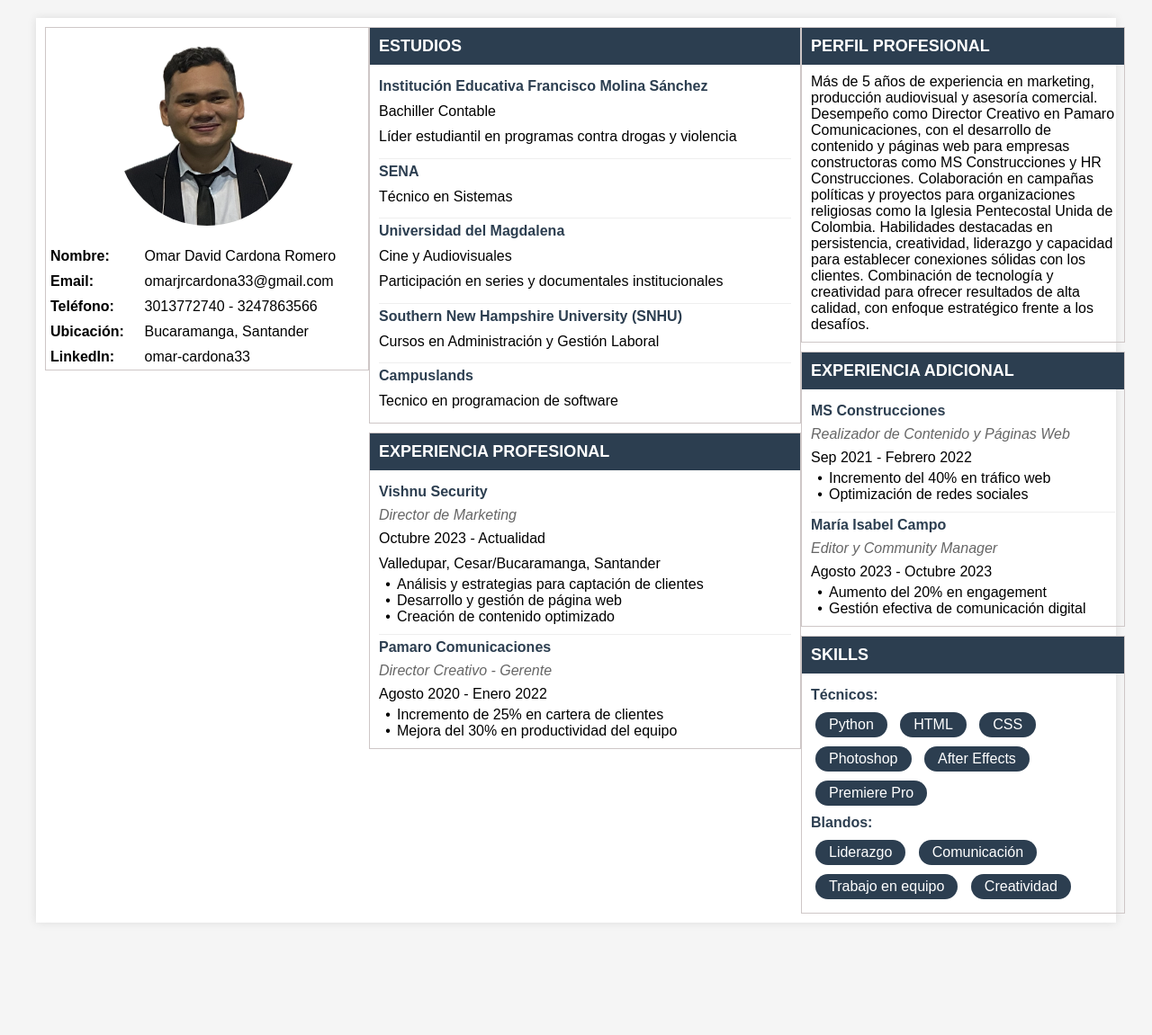
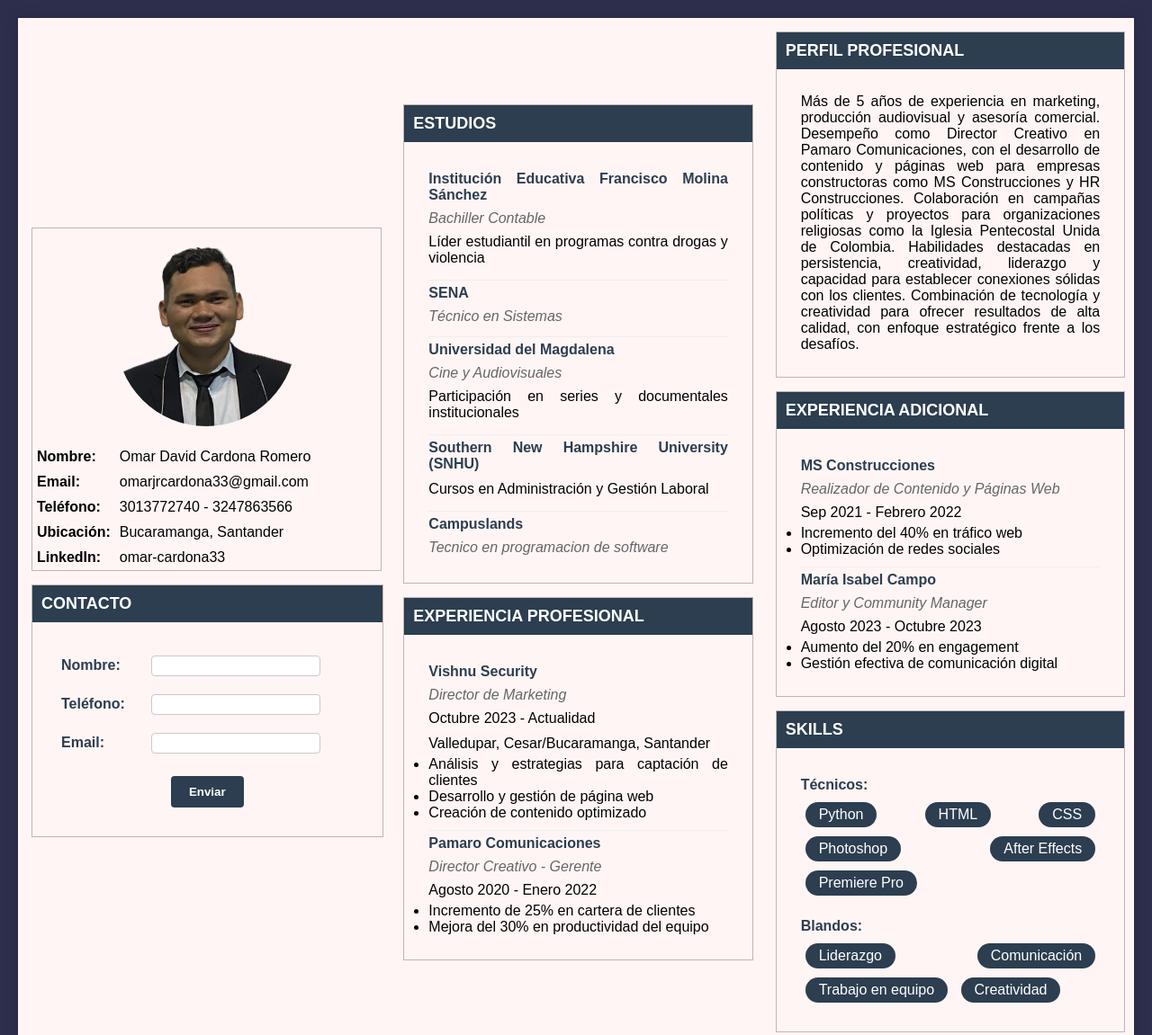
Before and after one commit to Omarjr33/projectcvOmarCadona, a plain HTML site: page index.html in a window 1280 px wide. Shown: the top 1151 px of the page at 90% size. Before the commit the page ends 1046 px from the top, so only its background shows below. Drawn offline with Linux system fonts and the light colour scheme.

Commit message:
ajuste margenes

```diff
--- a/css/style.css
+++ b/css/style.css
@@ -7,7 +7,7 @@
 
 body {
     padding: 20px;
-    background-color: #f5f5f5;
+    background-color: #2d2e4b;
 }
 
 table {
@@ -16,16 +16,16 @@ table {
 
 .main-table {
     width: 100%;
-    max-width: 1200px;
+    max-width: 1400px;
     margin: 0 auto;
-    background-color: white;
-    box-shadow: 0 0 10px rgba(0,0,0,0.1);
+    background-color: rgb(255, 245, 245);
+    box-shadow: 0 0 15px rgba(0,0,0,0.1);
 }
 
 .section-table {
-    width: 100%;
-    border: 1px solid #cec7c7;
-    margin: 10px;
+    width: 94%;
+    border: 1px solid #c0b5b5;
+    margin: 15px;
 }
 
 .section-header {
@@ -50,7 +50,9 @@ table {
 }
 
 .content-cell {
-    padding: 10px;
+    padding: 27px;
+    text-align: justify;
+
 }
 
 .skill-tag {
--- a/index.html
+++ b/index.html
@@ -3,23 +3,18 @@
 <head>
     <meta charset="UTF-8">
     <meta name="viewport" content="width=device-width, initial-scale=1.0">
-    <title>CV - Omar Cardona</title>
+    <title>CV - Omar David Cardona Romero</title>
     <link rel="stylesheet" href="css/style.css">
 </head>
 <body>
-<table class="main-table" cellpadding="0" cellspacing="0">
+    <table class="main-table">
         <tr>
-        <!-- Columna Izquierda -->
-        <td width="30%" valign="top">
+            <td style="width: 33.33%;">
                 <table class="section-table">
                     <tr>
-                    <td align="center">
+                        <td>
                             <div class="profile-photo"></div>
-                    </td>
-                </tr>
-                <tr>
-                    <td>
-                        <table class="personal-info" width="100%">
+                            <table class="personal-info">
                                 <tr>
                                     <td><strong>Nombre:</strong></td>
                                     <td>Omar David Cardona Romero</td>
@@ -44,65 +39,105 @@
                         </td>
                     </tr>
                 </table>
+
+                <!-- Nuevo formulario de contacto -->
+                <div class="section-table">
+                    <div class="section-header">
+                        CONTACTO
+                    </div>
+                    <div class="content-cell">
+                        <form id="contact-form" style="width: 100%;">
+                            <table class="personal-info" style="width: 100%;">
+                                <tr>
+                                    <td style="width: 30%;">
+                                        <label for="name" style="font-weight: bold; color: #2c3e50;">Nombre:</label>
+                                    </td>
+                                    <td>
+                                        <input type="text" id="name" name="name"
+                                            style="width: 80%;
+                                                   padding: 3px;
+                                                   border: 1px solid #cec7c7;
+                                                   border-radius: 4px;
+                                                   margin: 5px 0;">
+                                    </td>
+                                </tr>
+                                <tr>
+                                    <td>
+                                        <label for="phone" style="font-weight: bold; color: #2c3e50;">Teléfono:</label>
+                                    </td>
+                                    <td>
+                                        <input type="tel" id="phone" name="phone"
+                                            style="width: 80%;
+                                                   padding: 3px;
+                                                   border: 1px solid #cec7c7;
+                                                   border-radius: 4px;
+                                                   margin: 5px 0;">
+                                    </td>
+                                </tr>
+                                <tr>
+                                    <td>
+                                        <label for="email" style="font-weight: bold; color: #2c3e50;">Email:</label>
+                                    </td>
+                                    <td>
+                                        <input type="email" id="email" name="email"
+                                            style="width: 80%;
+                                                   padding: 3px;
+                                                   border: 1px solid #cec7c7;
+                                                   border-radius: 4px;
+                                                   margin: 5px 0;">
+                                    </td>
+                                </tr>
+                                <tr>
+                                    <td colspan="2" style="text-align: center; padding-top: 15px;">
+                                        <button type="submit"
+                                            style="background-color: #2c3e50;
+                                                   color: white;
+                                                   padding: 10px 20px;
+                                                   border: none;
+                                                   border-radius: 4px;
+                                                   cursor: pointer;
+                                                   font-weight: bold;">
+                                            Enviar
+                                        </button>
+                                    </td>
+                                </tr>
+                            </table>
+                        </form>
+                    </div>
+                </div>
             </td>
 
-
-
-
-        <!-- Columna Central -->
-        <td width="40%" valign="top">
+            <td style="width: 33.33%;">
                 <table class="section-table">
                     <tr>
                         <td class="section-header">ESTUDIOS</td>
                     </tr>
                     <tr>
                         <td class="content-cell">
-                        <table width="100%">
-                            <tr>
-                                <td class="item-header">Institución Educativa Francisco Molina Sánchez</td>
-                            </tr>
-                            <tr>
-                                <td class="item-content">Bachiller Contable</td>
-                            </tr>
-                            <tr>
-                                <td class="item-content">Líder estudiantil en programas contra drogas y violencia</td>
-                            </tr>
-                            <tr class="divider-row"><td></td></tr>
+                            <div class="item-header">Institución Educativa Francisco Molina Sánchez</div>
+                            <div class="item-subheader">Bachiller Contable</div>
+                            <div class="item-content">Líder estudiantil en programas contra drogas y violencia</div>
 
-                            <tr>
-                                <td class="item-header">SENA</td>
-                            </tr>
-                            <tr>
-                                <td class="item-content">Técnico en Sistemas</td>
-                            </tr>
-                            <tr class="divider-row"><td></td></tr>
+                            <div class="divider-row"></div>
 
-                            <tr>
-                                <td class="item-header">Universidad del Magdalena</td>
-                            </tr>
-                            <tr>
-                                <td class="item-content">Cine y Audiovisuales</td>
-                            </tr>
-                            <tr>
-                                <td class="item-content">Participación en series y documentales institucionales</td>
-                            </tr>
-                            <tr class="divider-row"><td></td></tr>
+                            <div class="item-header">SENA</div>
+                            <div class="item-subheader">Técnico en Sistemas</div>
 
-                            <tr>
-                                <td class="item-header">Southern New Hampshire University (SNHU)</td>
-                            </tr>
-                            <tr>
-                                <td class="item-content">Cursos en Administración y Gestión Laboral</td>
-                            </tr>
-                            <tr class="divider-row"><td></td></tr>
+                            <div class="divider-row"></div>
 
-                            <tr>
-                                <td class="item-header">Campuslands</td>
-                            </tr>
-                            <tr>
-                                <td class="item-content">Tecnico en programacion de software</td>
-                            </tr>
-                        </table>
+                            <div class="item-header">Universidad del Magdalena</div>
+                            <div class="item-subheader">Cine y Audiovisuales</div>
+                            <div class="item-content">Participación en series y documentales institucionales</div>
+
+                            <div class="divider-row"></div>
+
+                            <div class="item-header">Southern New Hampshire University (SNHU)</div>
+                            <div class="item-content">Cursos en Administración y Gestión Laboral</div>
+
+                            <div class="divider-row"></div>
+
+                            <div class="item-header">Campuslands</div>
+                            <div class="item-subheader">Tecnico en programacion de software</div>
                         </td>
                     </tr>
                 </table>
@@ -113,77 +148,45 @@
                     </tr>
                     <tr>
                         <td class="content-cell">
-                        <table width="100%">
-                            <tr>
-                                <td class="item-header">Vishnu Security</td>
-                            </tr>
-                            <tr>
-                                <td class="item-subheader">Director de Marketing</td>
-                            </tr>
-                            <tr>
-                                <td class="item-content">Octubre 2023 - Actualidad</td>
-                            </tr>
-                            <tr>
-                                <td class="item-content">Valledupar, Cesar/Bucaramanga, Santander</td>
-                            </tr>
-                            <tr>
-                                <td>
-                                    <table width="100%">
-                                        <tr>
-                                            <td width="20" align="center">•</td>
-                                            <td>Análisis y estrategias para captación de clientes</td>
-                                        </tr>
-                                        <tr>
-                                            <td width="20" align="center">•</td>
-                                            <td>Desarrollo y gestión de página web</td>
-                                        </tr>
-                                        <tr>
-                                            <td width="20" align="center">•</td>
-                                            <td>Creación de contenido optimizado</td>
-                                        </tr>
-                                    </table>
-                                </td>
-                            </tr>
-                            <tr class="divider-row"><td></td></tr>
+                            <div class="item-header">Vishnu Security</div>
+                            <div class="item-subheader">Director de Marketing</div>
+                            <div class="item-content">Octubre 2023 - Actualidad</div>
+                            <div class="item-content">Valledupar, Cesar/Bucaramanga, Santander</div>
+                            <ul>
+                                <li>Análisis y estrategias para captación de clientes</li>
+                                <li>Desarrollo y gestión de página web</li>
+                                <li>Creación de contenido optimizado</li>
+                            </ul>
 
-                            <tr>
-                                <td class="item-header">Pamaro Comunicaciones</td>
-                            </tr>
-                            <tr>
-                                <td class="item-subheader">Director Creativo - Gerente</td>
-                            </tr>
-                            <tr>
-                                <td class="item-content">Agosto 2020 - Enero 2022</td>
-                            </tr>
-                            <tr>
-                                <td>
-                                    <table width="100%">
-                                        <tr>
-                                            <td width="20" align="center">•</td>
-                                            <td>Incremento de 25% en cartera de clientes</td>
-                                        </tr>
-                                        <tr>
-                                            <td width="20" align="center">•</td>
-                                            <td>Mejora del 30% en productividad del equipo</td>
-                                        </tr>
-                                    </table>
-                                </td>
-                            </tr>
-                        </table>
+                            <div class="divider-row"></div>
+
+                            <div class="item-header">Pamaro Comunicaciones</div>
+                            <div class="item-subheader">Director Creativo - Gerente</div>
+                            <div class="item-content">Agosto 2020 - Enero 2022</div>
+                            <ul>
+                                <li>Incremento de 25% en cartera de clientes</li>
+                                <li>Mejora del 30% en productividad del equipo</li>
+                            </ul>
                         </td>
                     </tr>
                 </table>
             </td>
 
-        <!-- Columna Derecha -->
-        <td width="30%" valign="top">
+            <td style="width: 33.33%;">
                 <table class="section-table">
                     <tr>
                         <td class="section-header">PERFIL PROFESIONAL</td>
                     </tr>
                     <tr>
                         <td class="content-cell">
-                        Más de 5 años de experiencia en marketing, producción audiovisual y asesoría comercial. Desempeño como Director Creativo en Pamaro Comunicaciones, con el desarrollo de contenido y páginas web para empresas constructoras como MS Construcciones y HR Construcciones. Colaboración en campañas políticas y proyectos para organizaciones religiosas como la Iglesia Pentecostal Unida de Colombia. Habilidades destacadas en persistencia, creatividad, liderazgo y capacidad para establecer conexiones sólidas con los clientes. Combinación de tecnología y creatividad para ofrecer resultados de alta calidad, con enfoque estratégico frente a los desafíos.
+                            Más de 5 años de experiencia en marketing, producción audiovisual y asesoría comercial.
+                            Desempeño como Director Creativo en Pamaro Comunicaciones, con el desarrollo de contenido
+                            y páginas web para empresas constructoras como MS Construcciones y HR Construcciones.
+                            Colaboración en campañas políticas y proyectos para organizaciones religiosas como la
+                            Iglesia Pentecostal Unida de Colombia. Habilidades destacadas en persistencia, creatividad,
+                            liderazgo y capacidad para establecer conexiones sólidas con los clientes. Combinación de
+                            tecnología y creatividad para ofrecer resultados de alta calidad, con enfoque estratégico
+                            frente a los desafíos.
                         </td>
                     </tr>
                 </table>
@@ -194,56 +197,23 @@
                     </tr>
                     <tr>
                         <td class="content-cell">
-                        <table width="100%">
-                            <tr>
-                                <td class="item-header">MS Construcciones</td>
-                            </tr>
-                            <tr>
-                                <td class="item-subheader">Realizador de Contenido y Páginas Web</td>
-                            </tr>
-                            <tr>
-                                <td class="item-content">Sep 2021 - Febrero 2022</td>
-                            </tr>
-                            <tr>
-                                <td>
-                                    <table width="100%">
-                                        <tr>
-                                            <td width="20" align="center">•</td>
-                                            <td>Incremento del 40% en tráfico web</td>
-                                        </tr>
-                                        <tr>
-                                            <td width="20" align="center">•</td>
-                                            <td>Optimización de redes sociales</td>
-                                        </tr>
-                                    </table>
-                                </td>
-                            </tr>
-                            <tr class="divider-row"><td></td></tr>
+                            <div class="item-header">MS Construcciones</div>
+                            <div class="item-subheader">Realizador de Contenido y Páginas Web</div>
+                            <div class="item-content">Sep 2021 - Febrero 2022</div>
+                            <ul>
+                                <li>Incremento del 40% en tráfico web</li>
+                                <li>Optimización de redes sociales</li>
+                            </ul>
 
-                            <tr>
-                                <td class="item-header">María Isabel Campo</td>
-                            </tr>
-                            <tr>
-                                <td class="item-subheader">Editor y Community Manager</td>
-                            </tr>
-                            <tr>
-                                <td class="item-content">Agosto 2023 - Octubre 2023</td>
-                            </tr>
-                            <tr>
-                                <td>
-                                    <table width="100%">
-                                        <tr>
-                                            <td width="20" align="center">•</td>
-                                            <td>Aumento del 20% en engagement</td>
-                                        </tr>
-                                        <tr>
-                                            <td width="20" align="center">•</td>
-                                            <td>Gestión efectiva de comunicación digital</td>
-                                        </tr>
-                                    </table>
-                                </td>
-                            </tr>
-                        </table>
+                            <div class="divider-row"></div>
+
+                            <div class="item-header">María Isabel Campo</div>
+                            <div class="item-subheader">Editor y Community Manager</div>
+                            <div class="item-content">Agosto 2023 - Octubre 2023</div>
+                            <ul>
+                                <li>Aumento del 20% en engagement</li>
+                                <li>Gestión efectiva de comunicación digital</li>
+                            </ul>
                         </td>
                     </tr>
                 </table>
@@ -254,25 +224,15 @@
                     </tr>
                     <tr>
                         <td class="content-cell">
-                        <table width="100%">
-                            <tr>
-                                <td class="item-header">Técnicos:</td>
-                            </tr>
-                            <tr>
-                                <td>
+                            <div class="item-header">Técnicos:</div>
                             <span class="skill-tag">Python</span>
                             <span class="skill-tag">HTML</span>
                             <span class="skill-tag">CSS</span>
                             <span class="skill-tag">Photoshop</span>
                             <span class="skill-tag">After Effects</span>
                             <span class="skill-tag">Premiere Pro</span>
-                                </td>
-                            </tr>
-                            <tr>
-                                <td class="item-header">Blandos:</td>
-                            </tr>
-                            <tr>
-                                <td>
+
+                            <div class="item-header" style="margin-top: 15px;">Blandos:</div>
                             <span class="skill-tag">Liderazgo</span>
                             <span class="skill-tag">Comunicación</span>
                             <span class="skill-tag">Trabajo en equipo</span>
@@ -283,8 +243,5 @@
             </td>
         </tr>
     </table>
-        </td>
-    </tr>
-</table>
 </body>
 </html>
```
Lines whose indentation alone changed are shown as unchanged.
